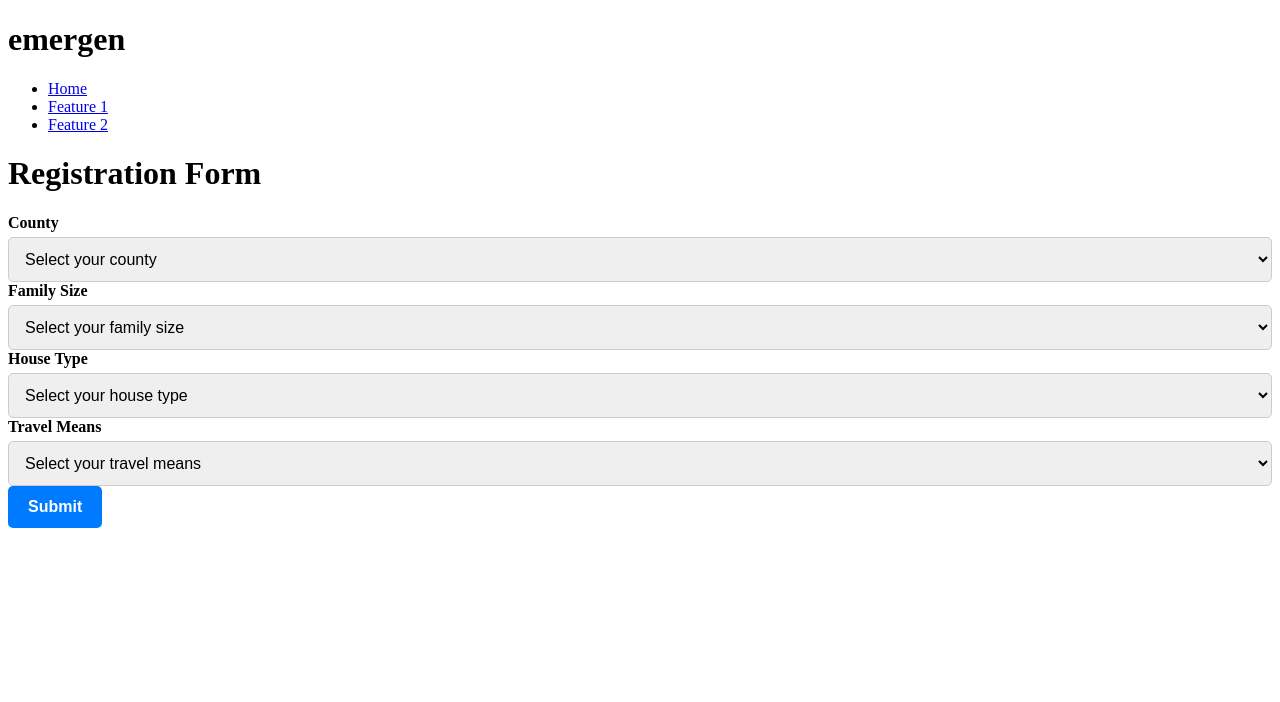
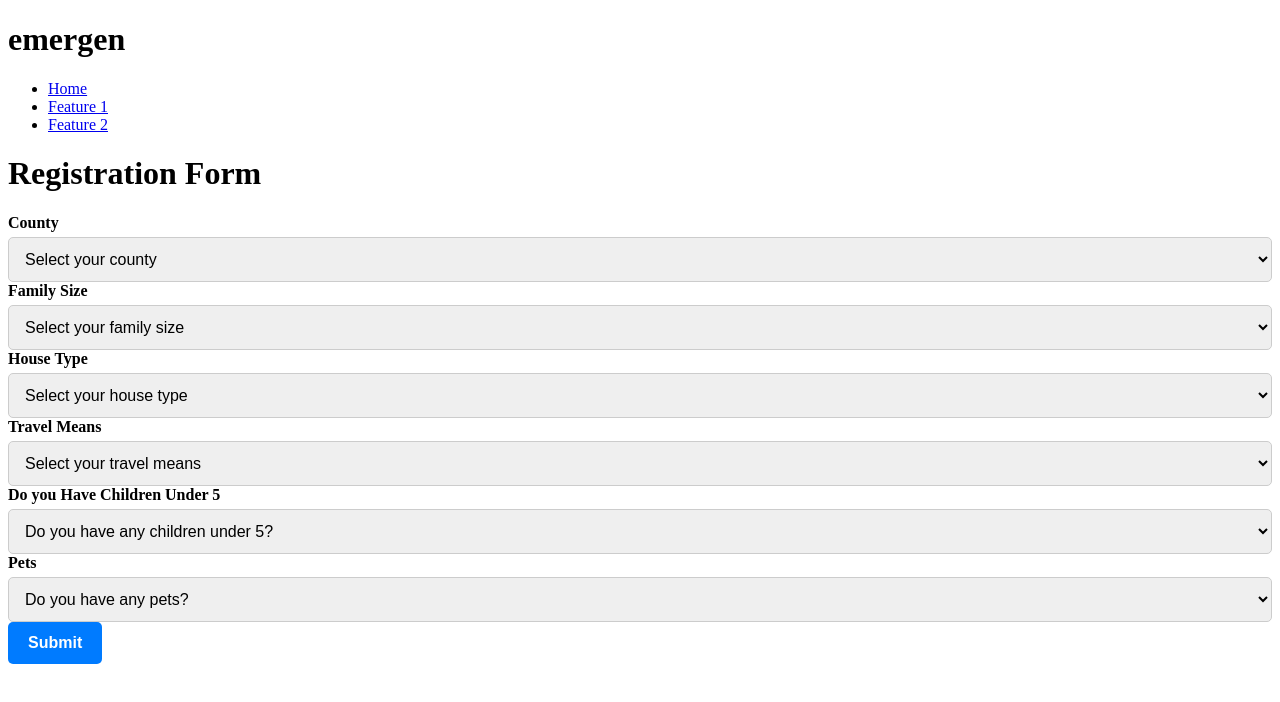
Before and after one commit to utcjcao/NewHacks, a React (Create React App) app in the folder frontend/: page / in a window 1280 px wide. Shown: the top 702 px of the page. Built offline with nearby package versions, Linux system fonts and the light colour scheme.

Commit message:
added back registration info

```diff
--- a/frontend/src/components/RegistrationFields.js
+++ b/frontend/src/components/RegistrationFields.js
@@ -85,6 +85,69 @@ const RegistrationFields = ({ values, onChange }) => {
             </option>
           ))}
         </SelectInput>
+        <SelectInput
+          id="youngInfants"
+          name="youngInfants"
+          label="Do you Have Children Under 5"
+          value={values.youngInfants}
+          onChange={onChange}
+        >
+          <option value="">Do you have any children under 5?</option>
+          {options.yesNoOptions.map((option) => (
+            <option key={option} value={option}>
+              {option}
+            </option>
+          ))}
+        </SelectInput>
+
+        {values.youngInfants === "Yes" && (
+          <SelectInput
+            id="childCount"
+            name="childCount"
+            label="How Many Children Under 5"
+            value={values.childCount}
+            onChange={onChange}
+          >
+            <option value="">Select number of children</option>
+            {options.childCountOptions.map((count) => (
+              <option key={count} value={count}>
+                {count}
+              </option>
+            ))}
+          </SelectInput>
+        )}
+
+        <SelectInput
+          id="pets"
+          name="pets"
+          label="Pets"
+          value={values.pets}
+          onChange={onChange}
+        >
+          <option value="">Do you have any pets?</option>
+          {options.yesNoOptions.map((option) => (
+            <option key={option} value={option}>
+              {option}
+            </option>
+          ))}
+        </SelectInput>
+
+        {values.pets === "Yes" && (
+          <SelectInput
+            id="petCount"
+            name="petCount"
+            label="How Many Pets"
+            value={values.petCount}
+            onChange={onChange}
+          >
+            <option value="">Select number of pets</option>
+            {options.petCountOptions.map((count) => (
+              <option key={count} value={count}>
+                {count}
+              </option>
+            ))}
+          </SelectInput>
+        )}
       </div>
     </>
   );
```
